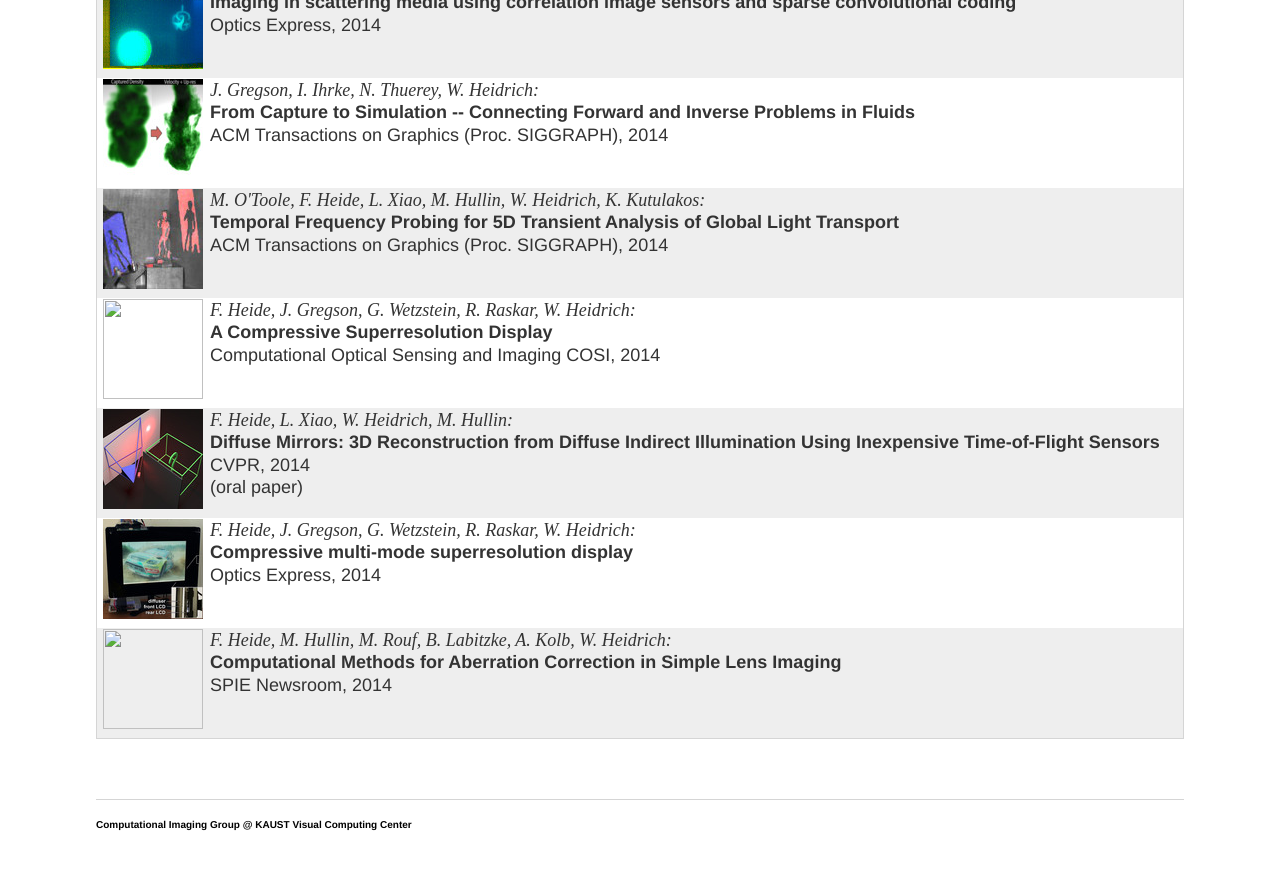
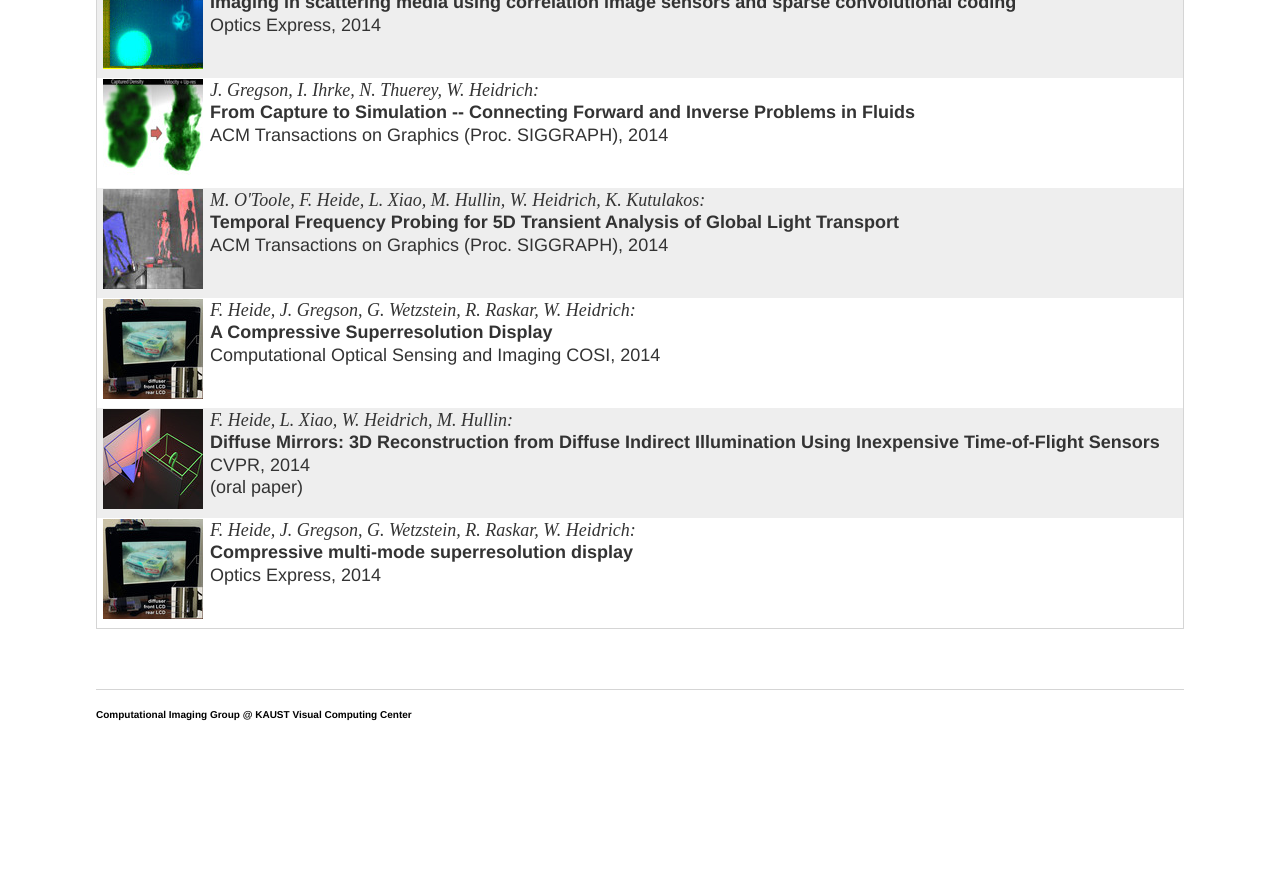
Before and after one commit to vccimaging/vccimaging.github.io, a Jekyll site: the page built from publications.html, in a window 1280 px wide and 900 px high, scrolled down 2774 px. Shown: the top 870 px of the window. Built offline with Jekyll 4.4.1, drawn with Linux system fonts in a browser that asks for light colours; after the commit the page ends 3564 px from its top, so only the background shows below that.

Commit message:
new thumbnails

```diff
--- a/_data/publications.yaml
+++ b/_data/publications.yaml
@@ -252,6 +252,7 @@
   number: 2
   pages: 113--127
   month: November
+  pdf: "https://link.springer.com/article/10.1007/s11263-013-0652-x"
 
 - id: Heide2014ISM
   authors:
@@ -334,18 +335,6 @@
   volume: 22
   number: 12
   pages: 14981-14992
-
-- id: Heide2014CMA
-  authors:
-    - F. Heide
-    - M. Hullin
-    - M. Rouf
-    - B. Labitzke
-    - A. Kolb
-    - W. Heidrich
-  title: Computational Methods for Aberration Correction in Simple Lens Imaging
-  venue: SPIE Newsroom
-  year: 2014
 
 
 
```
Also changed, not shown: Publications/Heide2014ACS/thumb.jpg (added), Publications/Heide2015DTOF/thumb.jpg (added), Publications/Heide2015FFC/thumb.jpg (added), Publications/Heide2016EDO/thumb.jpg (added), Publications/Heide2016PEI/thumb.jpg (added), Publications/Peng2015CIU/thumb.jpg (added), Publications/Peng2016TDA/thumb.jpg (added), Publications/Shrestha2016CIP/thumb.jpg (added), Publications/Su2016MCU/thumb.jpg (added), Publications/Wetzstein2014CSP/thumb.jpg (added), 3 other files.
